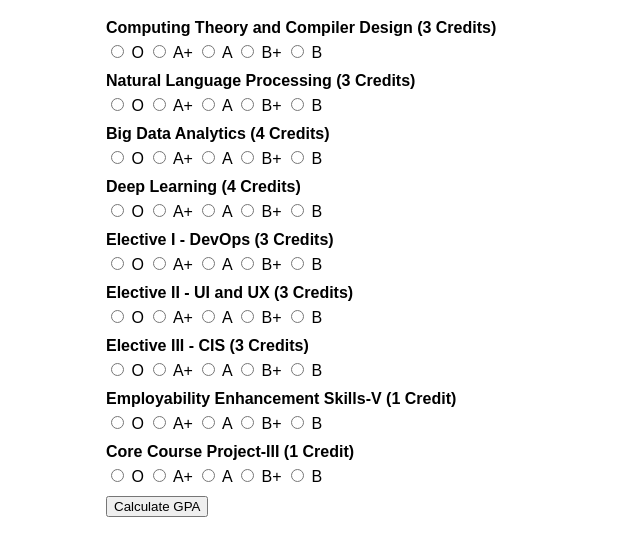
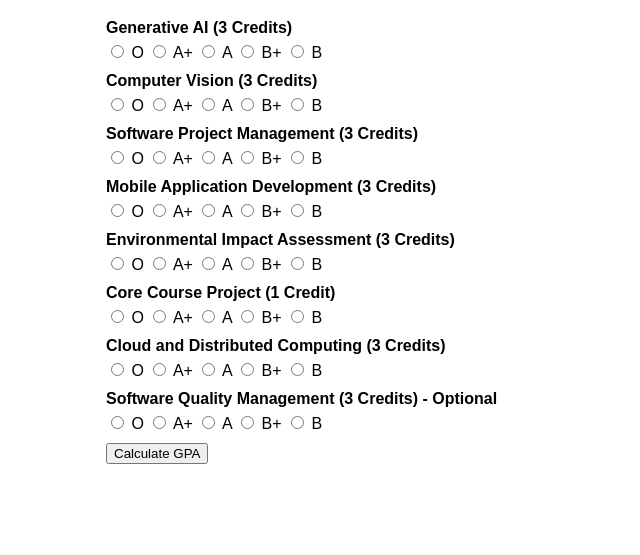
Before and after one commit to dhaan-ish/gradecal, a plain HTML site: page index.html in a window 1280 px wide. Shown: the part 81-636 px from the top of the page, without its empty margins (234-874 px from the left). Drawn offline with Linux system fonts and the light colour scheme.

Commit message:
Update index.html

```diff
--- a/index.html
+++ b/index.html
@@ -1,8 +1,8 @@
 <!DOCTYPE html>
 <html lang="en">
 <head>
-  <meta charset="UTF-8">
-  <meta name="viewport" content="width=device-width, initial-scale=1.0">
+  <meta charset="UTF-8" />
+  <meta name="viewport" content="width=device-width, initial-scale=1.0"/>
   <title>Grade Calculator</title>
   <style>
     body {
@@ -34,101 +34,92 @@
 <body>
   <h1>Grade Calculator</h1>
   <form id="gradeForm">
-    <!-- Theory Subjects -->
+
     <div class="subject">
-      <label for="AD2501">Computing Theory and Compiler Design (3 Credits)</label>
+      <label>Generative AI (3 Credits)</label>
       <div class="grade-options">
-        <input type="radio" name="AD2501" value="10"> O
-        <input type="radio" name="AD2501" value="9"> A+
-        <input type="radio" name="AD2501" value="8"> A
-        <input type="radio" name="AD2501" value="7"> B+
-        <input type="radio" name="AD2501" value="6"> B
-      </div>
-    </div>
-    <div class="subject">
-      <label for="AD2502">Natural Language Processing (3 Credits)</label>
-      <div class="grade-options">
-        <input type="radio" name="AD2502" value="10"> O
-        <input type="radio" name="AD2502" value="9"> A+
-        <input type="radio" name="AD2502" value="8"> A
-        <input type="radio" name="AD2502" value="7"> B+
-        <input type="radio" name="AD2502" value="6"> B
+        <input type="radio" name="genai" value="10"> O
+        <input type="radio" name="genai" value="9"> A+
+        <input type="radio" name="genai" value="8"> A
+        <input type="radio" name="genai" value="7"> B+
+        <input type="radio" name="genai" value="6"> B
       </div>
     </div>
 
-    <!-- Practical Subjects -->
     <div class="subject">
-      <label for="AD2503">Big Data Analytics (4 Credits)</label>
+      <label>Computer Vision (3 Credits)</label>
       <div class="grade-options">
-        <input type="radio" name="AD2503" value="10"> O
-        <input type="radio" name="AD2503" value="9"> A+
-        <input type="radio" name="AD2503" value="8"> A
-        <input type="radio" name="AD2503" value="7"> B+
-        <input type="radio" name="AD2503" value="6"> B
-      </div>
-    </div>
-    <div class="subject">
-      <label for="AD2504">Deep Learning (4 Credits)</label>
-      <div class="grade-options">
-        <input type="radio" name="AD2504" value="10"> O
-        <input type="radio" name="AD2504" value="9"> A+
-        <input type="radio" name="AD2504" value="8"> A
-        <input type="radio" name="AD2504" value="7"> B+
-        <input type="radio" name="AD2504" value="6"> B
+        <input type="radio" name="cv" value="10"> O
+        <input type="radio" name="cv" value="9"> A+
+        <input type="radio" name="cv" value="8"> A
+        <input type="radio" name="cv" value="7"> B+
+        <input type="radio" name="cv" value="6"> B
       </div>
     </div>
 
-    <!-- Electives -->
     <div class="subject">
-      <label for="Elective1">Elective I - DevOps (3 Credits)</label>
+      <label>Software Project Management (3 Credits)</label>
       <div class="grade-options">
-        <input type="radio" name="Elective1" value="10"> O
-        <input type="radio" name="Elective1" value="9"> A+
-        <input type="radio" name="Elective1" value="8"> A
-        <input type="radio" name="Elective1" value="7"> B+
-        <input type="radio" name="Elective1" value="6"> B
-      </div>
-    </div>
-    <div class="subject">
-      <label for="Elective2">Elective II - UI and UX (3 Credits)</label>
-      <div class="grade-options">
-        <input type="radio" name="Elective2" value="10"> O
-        <input type="radio" name="Elective2" value="9"> A+
-        <input type="radio" name="Elective2" value="8"> A
-        <input type="radio" name="Elective2" value="7"> B+
-        <input type="radio" name="Elective2" value="6"> B
-      </div>
-    </div>
-    <div class="subject">
-      <label for="Elective3">Elective III - CIS (3 Credits)</label>
-      <div class="grade-options">
-        <input type="radio" name="Elective3" value="10"> O
-        <input type="radio" name="Elective3" value="9"> A+
-        <input type="radio" name="Elective3" value="8"> A
-        <input type="radio" name="Elective3" value="7"> B+
-        <input type="radio" name="Elective3" value="6"> B
+        <input type="radio" name="spm" value="10"> O
+        <input type="radio" name="spm" value="9"> A+
+        <input type="radio" name="spm" value="8"> A
+        <input type="radio" name="spm" value="7"> B+
+        <input type="radio" name="spm" value="6"> B
       </div>
     </div>
 
-    <!-- Practical -->
     <div class="subject">
-      <label for="ES2501">Employability Enhancement Skills-V (1 Credit)</label>
+      <label>Mobile Application Development (3 Credits)</label>
       <div class="grade-options">
-        <input type="radio" name="ES2501" value="10"> O
-        <input type="radio" name="ES2501" value="9"> A+
-        <input type="radio" name="ES2501" value="8"> A
-        <input type="radio" name="ES2501" value="7"> B+
-        <input type="radio" name="ES2501" value="6"> B
+        <input type="radio" name="mad" value="10"> O
+        <input type="radio" name="mad" value="9"> A+
+        <input type="radio" name="mad" value="8"> A
+        <input type="radio" name="mad" value="7"> B+
+        <input type="radio" name="mad" value="6"> B
       </div>
     </div>
+
     <div class="subject">
-      <label for="AD2505">Core Course Project-III (1 Credit)</label>
+      <label>Environmental Impact Assessment (3 Credits)</label>
       <div class="grade-options">
-        <input type="radio" name="AD2505" value="10"> O
-        <input type="radio" name="AD2505" value="9"> A+
-        <input type="radio" name="AD2505" value="8"> A
-        <input type="radio" name="AD2505" value="7"> B+
-        <input type="radio" name="AD2505" value="6"> B
+        <input type="radio" name="eia" value="10"> O
+        <input type="radio" name="eia" value="9"> A+
+        <input type="radio" name="eia" value="8"> A
+        <input type="radio" name="eia" value="7"> B+
+        <input type="radio" name="eia" value="6"> B
+      </div>
+    </div>
+
+    <div class="subject">
+      <label>Core Course Project (1 Credit)</label>
+      <div class="grade-options">
+        <input type="radio" name="ccp" value="10"> O
+        <input type="radio" name="ccp" value="9"> A+
+        <input type="radio" name="ccp" value="8"> A
+        <input type="radio" name="ccp" value="7"> B+
+        <input type="radio" name="ccp" value="6"> B
+      </div>
+    </div>
+
+    <div class="subject">
+      <label>Cloud and Distributed Computing (3 Credits)</label>
+      <div class="grade-options">
+        <input type="radio" name="cdc" value="10"> O
+        <input type="radio" name="cdc" value="9"> A+
+        <input type="radio" name="cdc" value="8"> A
+        <input type="radio" name="cdc" value="7"> B+
+        <input type="radio" name="cdc" value="6"> B
+      </div>
+    </div>
+
+    <div class="subject">
+      <label>Software Quality Management (3 Credits) - Optional</label>
+      <div class="grade-options">
+        <input type="radio" name="sqm" value="10"> O
+        <input type="radio" name="sqm" value="9"> A+
+        <input type="radio" name="sqm" value="8"> A
+        <input type="radio" name="sqm" value="7"> B+
+        <input type="radio" name="sqm" value="6"> B
       </div>
     </div>
 
@@ -140,18 +131,32 @@
   <script>
     function calculateGPA() {
       const subjects = {
-        AD2501: 3, AD2502: 3, AD2503: 4, AD2504: 4,
-        Elective1: 3, Elective2: 3, Elective3: 3,
-        ES2501: 1, AD2505: 1
+        genai: 3,
+        cv: 3,
+        spm: 3,
+        mad: 3,
+        eia: 3,
+        ccp: 1,
+        cdc: 3,
+        sqm: 3 // optional
       };
+
+      const optional = ['sqm'];
+
       let totalCredits = 0;
       let totalGradePoints = 0;
 
       for (let subject in subjects) {
-        const grade = document.querySelector(`input[name="${subject}"]:checked`);
-        if (grade) {
+        const gradeInput = document.querySelector(`input[name="${subject}"]:checked`);
+        if (!gradeInput && !optional.includes(subject)) {
+          alert(`Please select a grade for ${subject.toUpperCase()}`);
+          return;
+        }
+
+        if (gradeInput) {
+          const grade = parseInt(gradeInput.value);
           totalCredits += subjects[subject];
-          totalGradePoints += parseInt(grade.value) * subjects[subject];
+          totalGradePoints += grade * subjects[subject];
         }
       }
 
@@ -160,4 +165,4 @@
     }
   </script>
 </body>
-  </html>
+</html>
```
